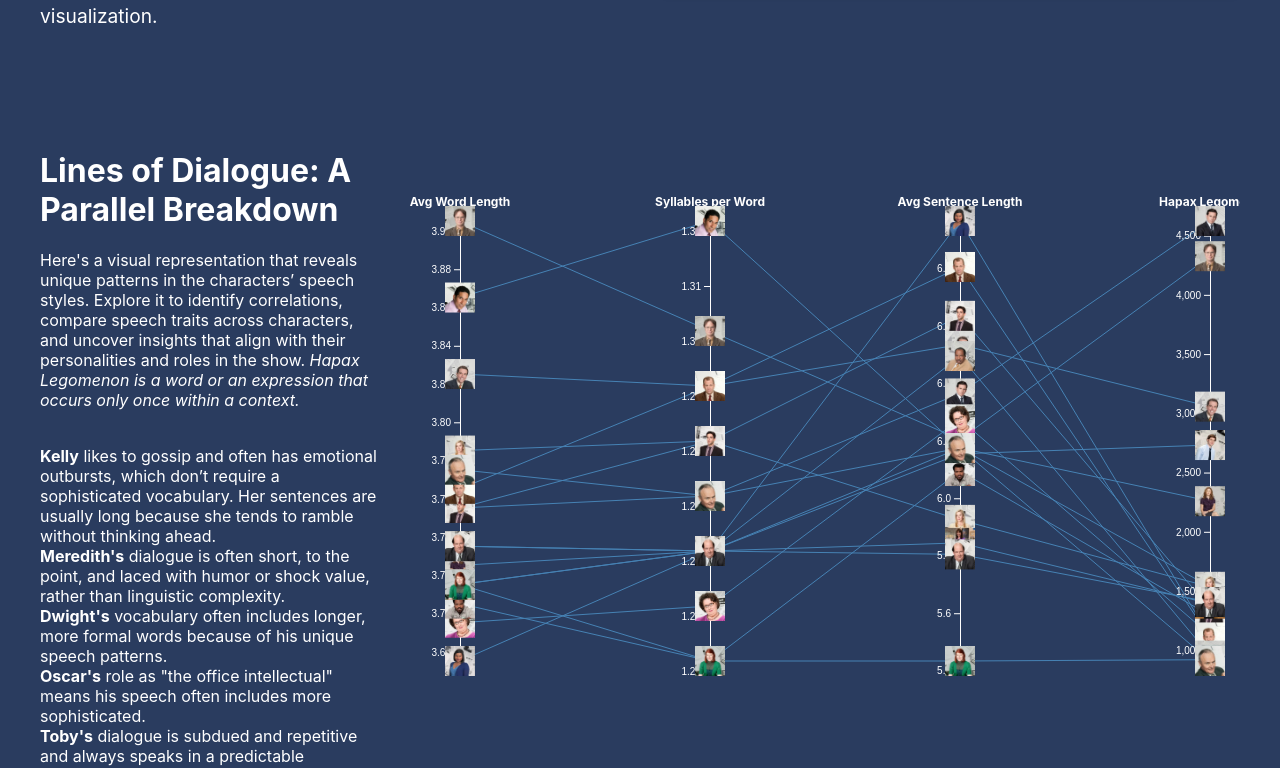
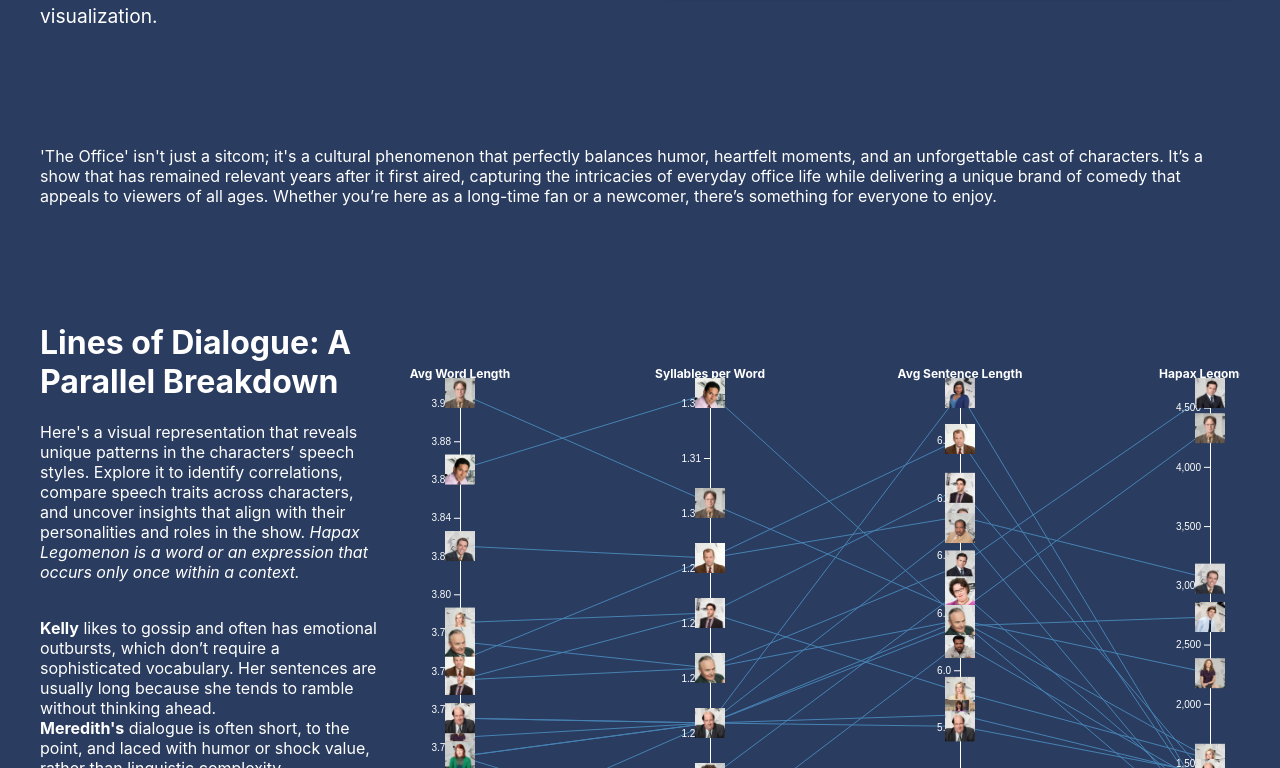
Before and after one commit to princessempel/DataVis-TheOffice, a React (Create React App) app in the folder dv-theoffice/: page / in a window 1280 px wide. Shown: the part 1272-2040 px from the top of the page. Built offline with nearby package versions, Linux system fonts and the light colour scheme.

Commit message:
changed ratings to viewership

```diff
--- a/dv-theoffice/src/App.js
+++ b/dv-theoffice/src/App.js
@@ -61,6 +61,10 @@
           <img src={introImage} alt="The Office" />
         </div>
       </div>
+      <div className="container">
+      <p>'The Office' isn't just a sitcom; it's a cultural phenomenon that perfectly balances humor, heartfelt moments, and an unforgettable cast of characters. It’s a show that has remained relevant years after it first aired, capturing the intricacies of everyday office life while delivering a unique brand of comedy that appeals to viewers of all ages.
+Whether you’re here as a long-time fan or a newcomer, there’s something for everyone to enjoy.</p>
+      </div>
       {/* <div className="linebarchart-container"> */}
       <TextAnalysis />
       {/* <div className="linebarchart-container"> */}
@@ -120,7 +124,7 @@
           <img src={stressRelief} style={{ display: "block", margin: "0 auto" }} alt="Stress Relief Episode"></img>
         </div>
         <div className="insight-item" >
-          <h3>Why did the ratings decline towards the end?</h3>
+          <h3>Why did the viewership decline towards the end?</h3>
           <h4>Goodbye, Michael (Season 7, Episode 137)</h4>
           <p>
             Aside from the series finale, this episode has the highest ratings with a 9.8. For many fans, his farewell was not just the end of his character’s journey but also the end of the show’s original essence. It marked a significant turning point for <i>The Office</i> as Michael was the heart of the show, bringing a unique mix of humor, awkwardness, and heartfelt moments. His exit left a void that no subsequent character or storyline fully filled, fundamentally changing the dynamic of the series.
```
